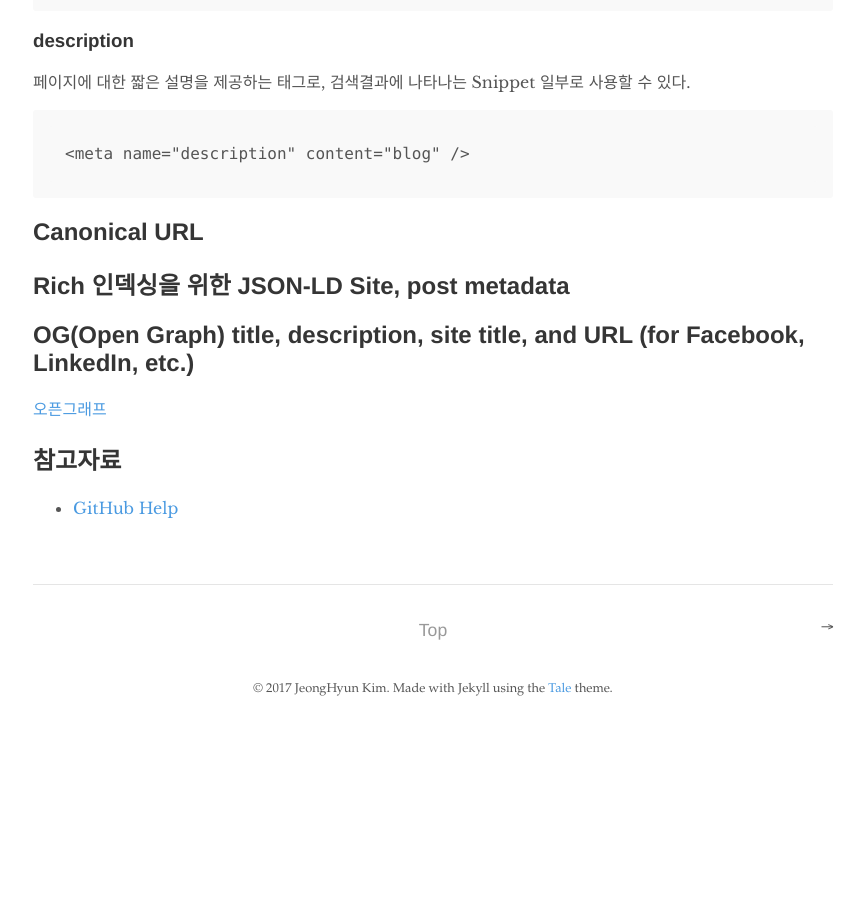
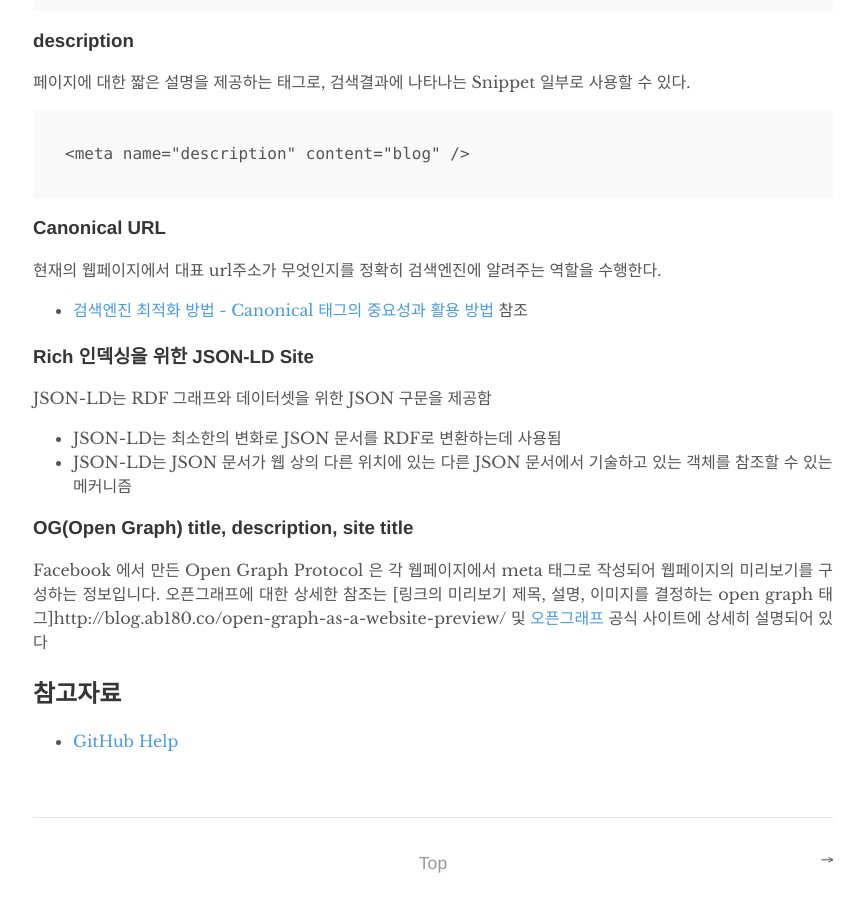
Before and after one commit to ashcroft147/ashcroft147.github.io, a Jekyll site: the page built from _posts/2017-10-23-Jekyll Github Page의 SEO.md, in a window 1280 px wide and 900 px high, scrolled down 1820 px. Shown: the whole window, without its empty margins (207-1071 px from the left). Built offline with Jekyll 4.4.1, drawn with Linux system fonts in a browser that asks for light colours; comment, search, counter and statistics services are not loaded; before the commit the page ends 2552 px from its top, so only the background shows below that.

Commit message:
Update 2017-10-23-Jekyll Github Page의 SEO.md

```diff
--- a/_posts/2017-10-23-Jekyll Github Page의 SEO.md
+++ b/_posts/2017-10-23-Jekyll Github Page의 SEO.md
@@ -55,13 +55,22 @@ title 태그는 검색엔진의 검색결과의 제목으로 표시되는 내용
 <meta name="description" content="blog" />
 ~~~
 
-## Canonical URL
+### Canonical URL
 
-## Rich 인덱싱을 위한 JSON-LD Site, post metadata
+현재의 웹페이지에서 대표 url주소가 무엇인지를 정확히 검색엔진에 알려주는 역할을 수행한다.
+ - [검색엔진 최적화 방법 - Canonical 태그의 중요성과 활용 방법](http://webisfree.com/2014-09-24/%EA%B2%80%EC%83%89%EC%97%94%EC%A7%84-%EC%B5%9C%EC%A0%81%ED%99%94-%EB%B0%A9%EB%B2%95-canonical-%ED%83%9C%EA%B7%B8%EC%9D%98-%EC%A4%91%EC%9A%94%EC%84%B1%EA%B3%BC-%ED%99%9C%EC%9A%A9-%EB%B0%A9%EB%B2%95) 참조
 
-## OG(Open Graph) title, description, site title, and URL (for Facebook, LinkedIn, etc.)
+### Rich 인덱싱을 위한 JSON-LD Site
 
-[오픈그래프](http://ogp.me/)
+JSON-LD는 RDF 그래프와 데이터셋을 위한 JSON 구문을 제공함
+  - JSON-LD는 최소한의 변화로 JSON 문서를 RDF로 변환하는데 사용됨
+  - JSON-LD는 JSON 문서가 웹 상의 다른 위치에 있는 다른 JSON 문서에서 기술하고 있는 객체를 참조할 수 있는 메커니즘
+
+### OG(Open Graph) title, description, site title
+
+Facebook 에서 만든 Open Graph Protocol 은 각 웹페이지에서 meta 태그로 작성되어 웹페이지의 미리보기를
+구성하는 정보입니다. 오픈그래프에 대한 상세한 참조는 [링크의 미리보기 제목, 설명, 이미지를 결정하는 open graph 태그]http://blog.ab180.co/open-graph-as-a-website-preview/ 및 [오픈그래프](http://ogp.me/) 공식 사이트에 상세히 설명되어 있다
+
 
 ## 참고자료
 
```
